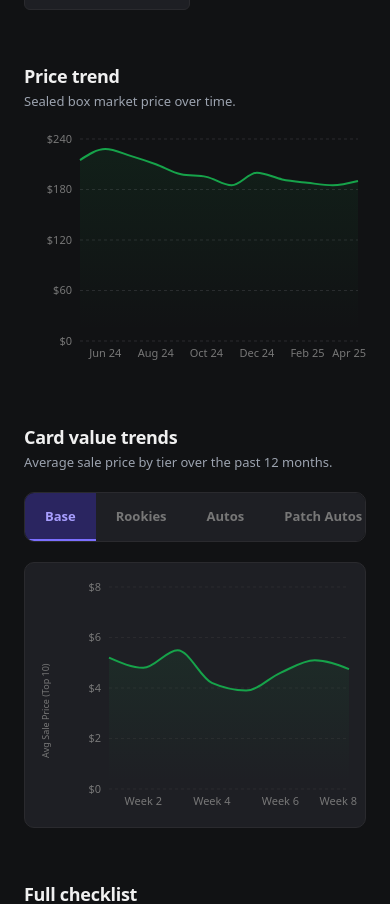
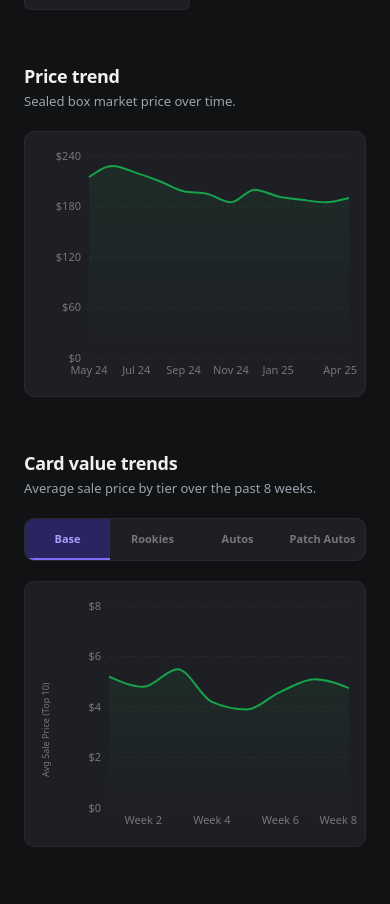
Before and after one commit to Anthem-Media/dir-app, a React (Vite) app: page /box/1 in a window 390 px wide. Shown: the part 2146-3050 px from the top of the page. Built offline with nearby package versions, Linux system fonts and the light colour scheme.

Commit message:
audit: box profile page full visual and code audit, spacing and density cleanup

```diff
--- a/src/components/PriceTrendChart.css
+++ b/src/components/PriceTrendChart.css
@@ -1,8 +1,20 @@
+/*
+ * PriceTrendChart — sealed box market price chart.
+ * Container styling matches TierPriceTrendChart.css for visual consistency.
+ * No hardcoded hex values — all colors from index.css CSS variables.
+ */
+
 .price-chart {
   width: 100%;
   /* Recharts needs a defined height on the container when using ResponsiveContainer */
   min-height: 240px;
+  background: var(--color-background-secondary);
+  border: 1px solid var(--color-border);
+  border-radius: 10px;
+  padding: 16px 8px 8px;
 }
+
+/* ── Tooltip ────────────────────────────────────────────────────────────── */
 
 .price-chart__tooltip {
   background: var(--color-background-secondary);
--- a/src/components/TierTrendTabs.css
+++ b/src/components/TierTrendTabs.css
@@ -1,23 +1,19 @@
 /*
  * TierTrendTabs — tab row for switching between card tiers on the tier price trend chart.
  * Styling mirrors FormatSwitcher.css exactly — same padding, same active/inactive states,
- * same border treatment. Only the class name differs.
+ * same border treatment, same no-scroll responsive behavior. Only the class name differs.
  * No hardcoded hex values — all colors from index.css CSS variables.
  */
 
 .tier-trend-tabs {
   display: flex;
+  width: 100%;
   background: var(--color-background-secondary);
   border: 1px solid var(--color-border);
   border-radius: 10px;
   overflow: hidden;
-  /* Allow horizontal scroll on narrow screens so all tabs remain reachable */
-  overflow-x: auto;
-  scrollbar-width: none;
-}
-
-.tier-trend-tabs::-webkit-scrollbar {
-  display: none;
+  /* No overflow-x: auto — tabs must never scroll horizontally.
+     flex: 1 on each tab distributes the full width equally at any screen size. */
 }
 
 /* ── Tab buttons ────────────────────────────────────────────────────────── */
@@ -34,7 +30,8 @@
   /* Bottom border acts as the active indicator — transparent by default */
   border-bottom: 2px solid transparent;
   cursor: pointer;
-  white-space: nowrap;
+  /* Allow label text to wrap rather than overflow the tab's flex cell */
+  white-space: normal;
   text-align: center;
   transition: color 0.12s ease, background 0.12s ease, border-color 0.12s ease;
 }
@@ -50,3 +47,14 @@
   color: var(--color-accent-text);
   border-bottom-color: var(--color-accent);
 }
+
+/* ── Responsive ─────────────────────────────────────────────────────────── */
+
+/* Reduce tab font size on narrow screens so four labels fit without overflow.
+   Labels are never truncated — only the size shrinks. */
+@media (max-width: 480px) {
+  .tier-trend-tabs__tab {
+    padding: 12px 6px;
+    font-size: 11px;
+  }
+}
--- a/src/pages/BoxProfilePage.jsx
+++ b/src/pages/BoxProfilePage.jsx
@@ -45,6 +45,8 @@ export function BoxProfilePage() {
 
   // All format-specific values (MSRP, EV, ROI, pull rates, pack config) come from here.
   // Format-independent values (market price, top chases, checklist) come from the hook below.
+  // TODO: Replace DUMMY_FORMAT_DATA with real per-format data from useBoxProfile once
+  // parent_set_id is added to box_sets and the backend API returns format-specific data.
   const formatData = DUMMY_FORMAT_DATA[selectedFormat];
 
   // Update the URL query parameter when the user clicks a format tab.
@@ -307,14 +309,16 @@ export function BoxProfilePage() {
       </section>
 
       {/* ── CARD VALUE TRENDS ────────────────────────────────────────────── */}
-      {/* Shows average sale price over time for each card tier.
+      {/* Shows average sale price of top 10 eBay sold listings per tier over time.
           Tab state is local — not in the URL — because tier selection is a
-          navigational detail within the page, not a shareable view state. */}
+          navigational detail within the page, not a shareable view state.
+          TODO: Replace DUMMY_TIER_TREND_DATA with real data from useBoxProfile — sourced
+          from price_history where source = 'ebay', averaged per tier per time period. */}
       <section className="box-profile-page__section">
         <div className="box-profile-page__section-header">
           <h2 className="box-profile-page__section-title">Card value trends</h2>
           <p className="box-profile-page__section-subtitle">
-            Average sale price by tier over the past 12 months.
+            Average sale price by tier over the past 8 weeks.
           </p>
         </div>
         <TierTrendTabs
```
